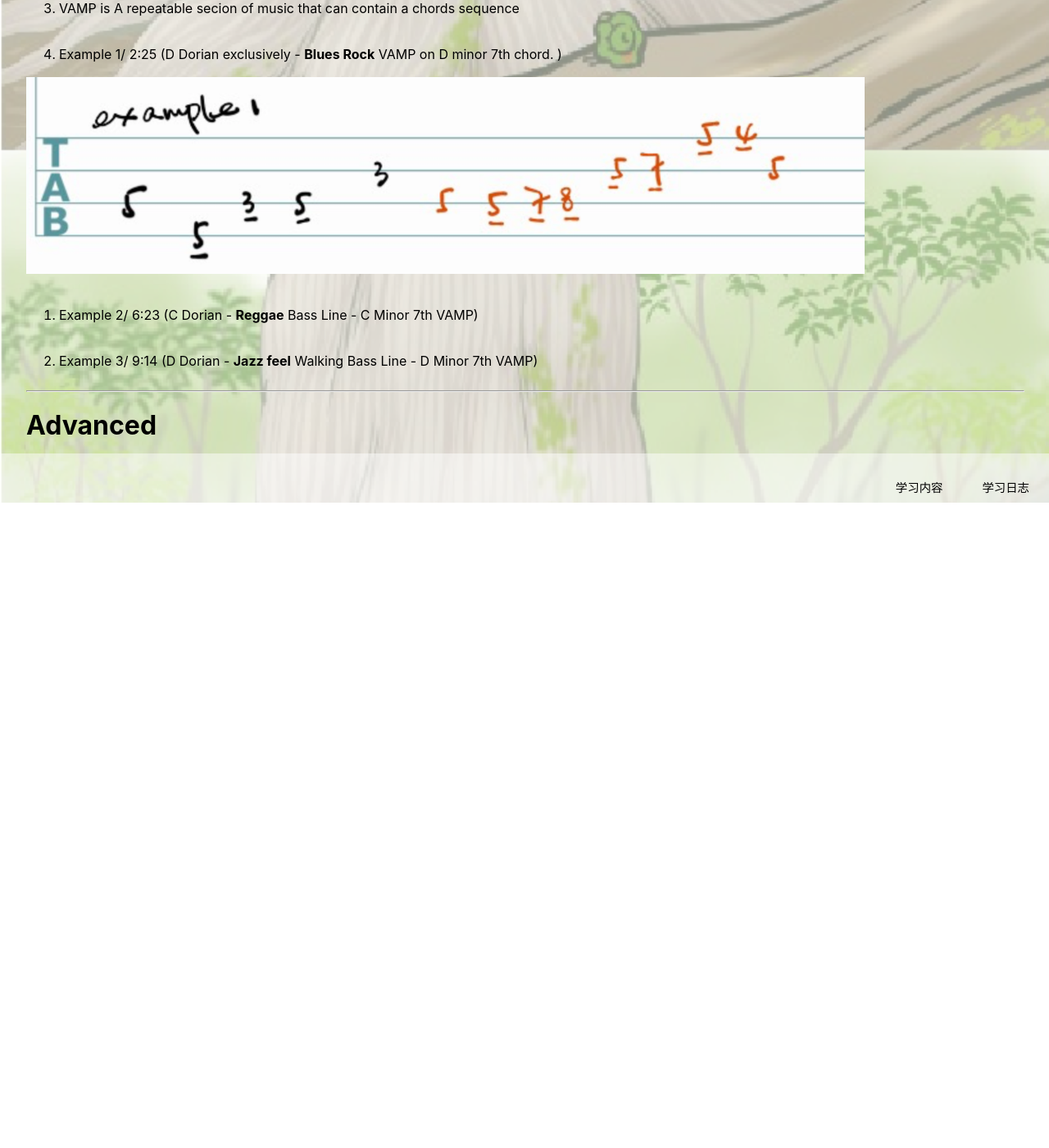
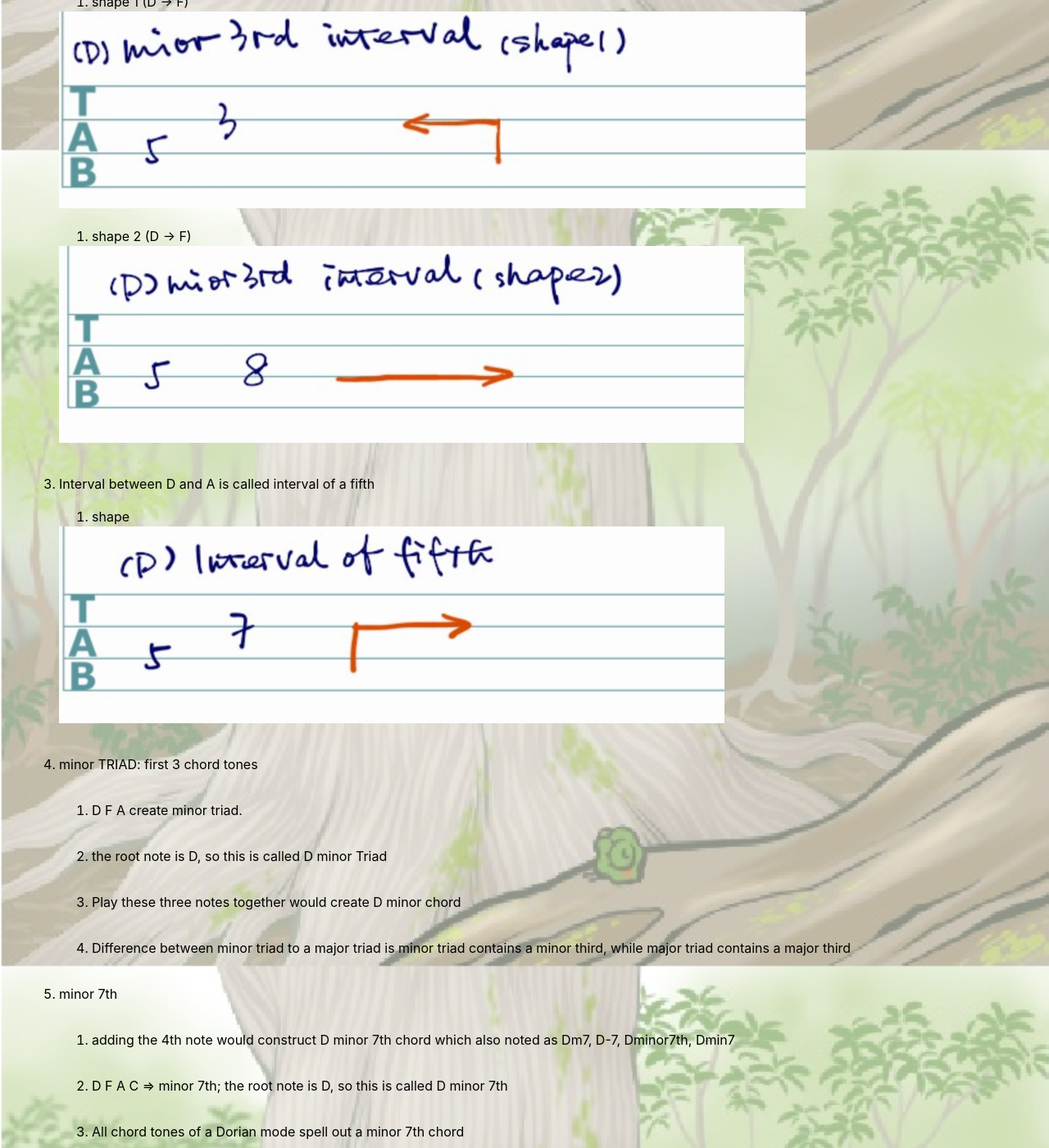
Before and after one commit to shunw/shunw.github.io, a Jekyll site: the page built from bass.md, in a window 1280 px wide and 1400 px high, scrolled down 11757 px. Shown: the whole window at 82% size. Built offline with Jekyll 4.4.1, drawn with Linux system fonts in a browser that asks for light colours; before the commit the page ends 12387 px from its top, so only the background shows below that; some of the changed text lies outside the part shown.

Commit message:
update lesson 9

```diff
--- a/bass.md
+++ b/bass.md
@@ -318,6 +318,62 @@
 
 ### __Lesson 9 - The Dorian Mode Continued__
 
+**AIM**: to get you associating and using the Dorian Mode with a chord by looking at the intervals contains within these mode, and introducing another triad arpeggio and chord
+
+- D Dorian consist of D(1st) E F(3rd) G A(5th) B C(7th)
+
+- Interval between D and F is called minor 3rd
+
+    - shape 1 (D -> F)
+
+    ![min3-1](/../assets/img/bass/inter-9-min3-1.png)
+
+    - shape 2 (D -> F)
+
+    ![min3-2](/../assets/img/bass/inter-9-min3-2.png)
+
+- Interval between D and A is called interval of a fifth
+
+    - shape
+
+    ![5](/../assets/img/bass/inter-9-5.png)
+
+- minor TRIAD: first 3 chord tones
+
+    - D F A create minor triad.
+
+    - the root note is D, so this is called D minor Triad
+
+    - Play these three notes together would create D minor chord
+
+    - Difference between minor triad to a major triad is minor triad contains a minor third, while major triad contains a major third
+
+- minor 7th
+
+    - adding the 4th note would construct D minor 7th chord which also noted as Dm7, D-7, Dminor7th, Dmin7
+
+    - D F A C => minor 7th; the root note is D, so this is called D minor 7th
+
+    - All chord tones of a Dorian mode spell out a minor 7th chord
+
+- arpeggio (D) minor:
+
+    - shape 1 (D min arpeggio, details: 7:17; practice: 7:50)
+
+    ![min-1](/../assets/img/bass/inter-9-min-arp-1.png)
+
+    - shape 2 (details: 8:26; practice: 9:17)
+
+    ![min-2](/../assets/img/bass/inter-9-min-arp-2.png)
+
+- arpeggio (D) minor 7th:
+
+    - shape 1 (details: 9:55; practice: 10:18)
+
+    ![min7-1](/../assets/img/bass/inter-9-min7-arp-1.png)
+
+    - shape 2 (details: 10:43; practice: 11:35)
+    ![min7-2](/../assets/img/bass/inter-9-min7-arp-2.png)
 
 
 ### __Lesson 10 - Creating Bass Lines Using the Dorian Mode[tbc]__
```
Also changed, not shown: assets/img/bass/inter-9-5.png (added), assets/img/bass/inter-9-min-arp-1.png (added), assets/img/bass/inter-9-min-arp-2.png (added), assets/img/bass/inter-9-min3-1.png (added), assets/img/bass/inter-9-min3-2.png (added), assets/img/bass/inter-9-min7-arp-1.png (added), assets/img/bass/inter-9-min7-arp-2.png (added).
